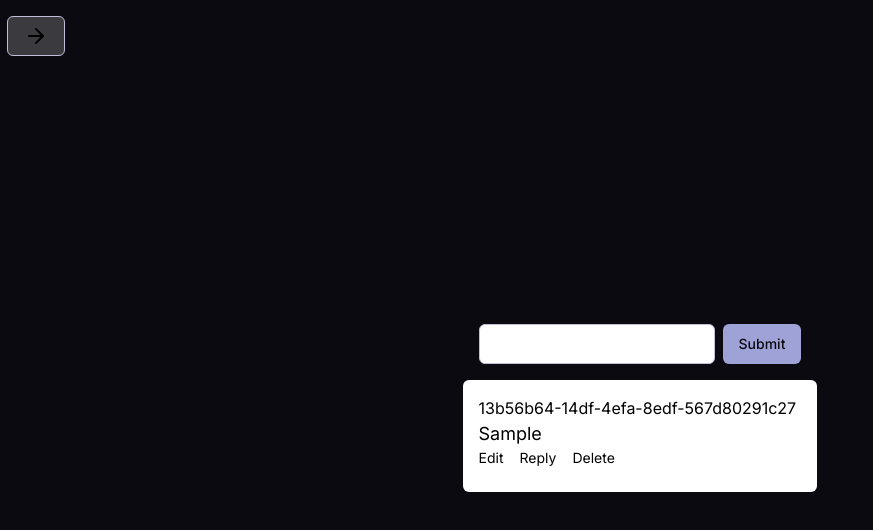
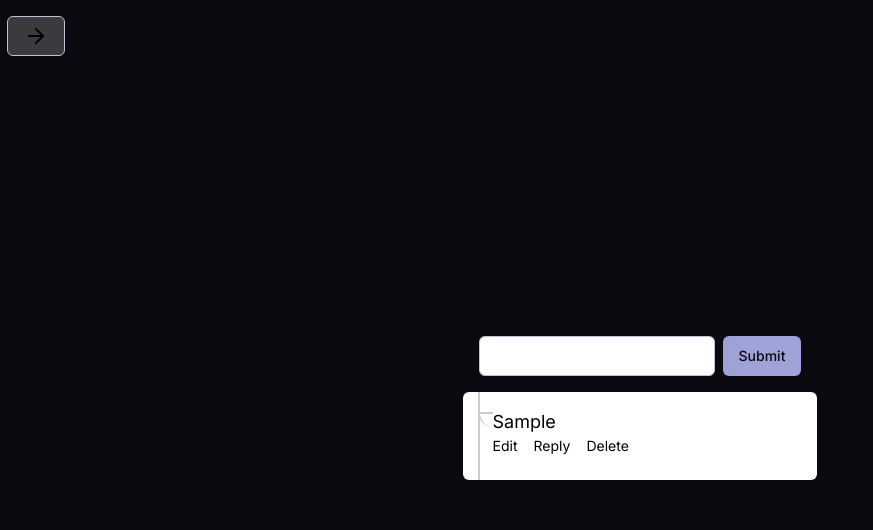
Before and after one commit to listlessbird/50-ui, a Next.js app: page /nested-comments-recursive in a window 1280 px wide. Both pictures are taken after typing "Sample" into the empty fields and a click on the button "Submit". Shown: the top 530 px of the page, without its empty margins (0-873 px from the left). Built offline with nearby package versions, Linux system fonts and the light colour scheme.

Commit message:
mutistep disclosure

```diff
--- a/src/app/globals.css
+++ b/src/app/globals.css
@@ -1,7 +1,6 @@
 @tailwind base;
 @tailwind components;
 @tailwind utilities;
-
 
 @layer base {
   /* TODO
@@ -53,7 +52,7 @@
     --ring: 236 63% 60%;
   }
 
-    body{
+  body {
     @apply bg-background text-foreground;
   }
 }
@@ -62,3 +61,34 @@
 .arrow {
   transform-box: fill-box;
 }
+
+.comment {
+  position: relative;
+  padding-left: 30px;
+}
+
+.comment::before {
+  content: "";
+  position: absolute;
+  top: 0;
+  left: 15px; /* Adjust this according to your layout */
+  width: 2px;
+  height: 100%;
+  background-color: #ccc; /* Connector color */
+}
+
+.comment::after {
+  content: "";
+  position: absolute;
+  top: 20px; /* Adjust this for the curve start point */
+  left: 15px;
+  width: 15px; /* Adjust for the curve width */
+  height: 15px;
+  border: solid #ccc;
+  border-width: 2px 0 0 2px;
+  border-radius: 0 0 0 100%;
+}
+
+.comment:first-child::before {
+  display: none; /* Remove the vertical line for the first comment */
+}
--- a/src/app/multi-step-component/multi-step.tsx
+++ b/src/app/multi-step-component/multi-step.tsx
@@ -0,0 +1,110 @@
+"use client";
+
+import { AnimatePresence, motion } from "framer-motion";
+import { useMemo, useState } from "react";
+import useMeasure from "react-use-measure";
+
+export function MultiStep() {
+  const [step, setStep] = useState(1);
+
+  const [ref, { width, height }] = useMeasure();
+
+  const steps = useMemo(() => {
+    switch (step) {
+      case 1:
+        return <Step step={step} />;
+      case 2:
+        return <Step step={step} />;
+      case 3:
+        return <Step step={step} />;
+    }
+  }, [step]);
+
+  function handleNext() {
+    if (step < 3) {
+      setStep(step + 1);
+      return;
+    }
+
+    setStep(1);
+  }
+
+  function handleBack() {
+    if (step > 1) {
+      setStep(step - 1);
+      return;
+    }
+
+    setStep(1);
+  }
+
+  return (
+    <motion.div
+      className="bg-white text-black rounded-md min-h-[250px]  max-w-[500px]"
+      animate={{ height: height }}
+    >
+      <div ref={ref} className="p-4">
+        <AnimatePresence initial={false} mode="popLayout">
+          <motion.div
+            initial={{ opacity: 0, x: "100%", filter: "blur(10px)" }}
+            animate={{ opacity: 1, x: "0%", filter: "blur(0px)" }}
+            exit={{ opacity: 0, x: "-110%", filter: "blur(10px)" }}
+            transition={{ duration: 0.5, type: "spring", bounce: 0 }}
+            className="px-2 text-balance"
+            key={step}
+          >
+            {steps}
+          </motion.div>
+        </AnimatePresence>
+        <motion.div layout className="w-full flex justify-between px-2 mt-4">
+          <button
+            className="border-blue-400 bg-transparent rounded-2xl px-4 py-2 text-gray-400 hover:border-blue-600 disabled:border-gray-400 disabled:cursor-not-allowed border-2"
+            onClick={handleBack}
+            disabled={step === 1}
+          >
+            Back
+          </button>
+          <button
+            className="bg-blue-400 rounded-2xl px-4 py-2 text-white hover:bg-blue-600 disabled:bg-gray-400 disabled:cursor-not-allowed"
+            onClick={handleNext}
+            disabled={step === 3}
+          >
+            Next
+          </button>
+        </motion.div>
+      </div>
+    </motion.div>
+  );
+}
+
+function Step({ step }: { step: number }) {
+  return (
+    <div>
+      <h1 className="text-center font-semibold">Step {step}</h1>
+      <p>
+        Lorem ipsum dolor sit amet consectetur adipisicing elit. Dolorum quaerat
+        assumenda, fugiat ducimus aperiam modi sit repellendus vel similique
+        sapiente laborum. Iusto, corrupti? Lorem ipsum dolor sit, amet
+        consectetur adipisicing elit. Tempore doloribus ex, sequi totam magnam
+        voluptatibus, autem ratione facilis mollitia nemo ea asperiores
+        reprehenderit.
+        {step === 2 && (
+          <p>
+            Lorem ipsum dolor sit amet consectetur adipisicing elit. Voluptate,
+            harum ducimus! Est corrupti quasi ratione neque necessitatibus
+            dignissimos autem, nihil ad temporibus, sed inventore. Numquam culpa
+            tempora cupiditate in itaque mollitia est tempore maxime! Incidunt
+            omnis exercitationem aspernatur error molestiae.
+          </p>
+        )}
+        {step === 3 && (
+          <p>
+            this is step 3 this is step 3 this is step 3 this is step 3 this is
+            step 3 this is step 3 this is step 3 this is step 3 this is step 3
+            this is step 3 this is step 3
+          </p>
+        )}
+      </p>
+    </div>
+  );
+}
--- a/src/app/nested-comments-recursive/comment.tsx
+++ b/src/app/nested-comments-recursive/comment.tsx
@@ -132,9 +132,9 @@ function Comment({
   const [replyOpen, setReplyOpen] = useState(false);
 
   return (
-    <div className="bg-white text-black p-4 rounded-md">
-      {comment.id}
-      <p className="text-lg">{comment.text}</p>
+    <ul className="bg-white text-black p-4 rounded-md comment">
+      {/* {comment.id} */}
+      <li className="text-lg">{comment.text}</li>
       <div className="flex gap-4 text-sm">
         <button onClick={() => setEditOpen((p) => !p)}>Edit</button>
         <button onClick={() => setReplyOpen((p) => !p)}>Reply</button>
@@ -159,7 +159,7 @@ function Comment({
           })}
         </div>
       </div>
-    </div>
+    </ul>
   );
 }
 
```
Lines whose indentation alone changed are shown as unchanged.
